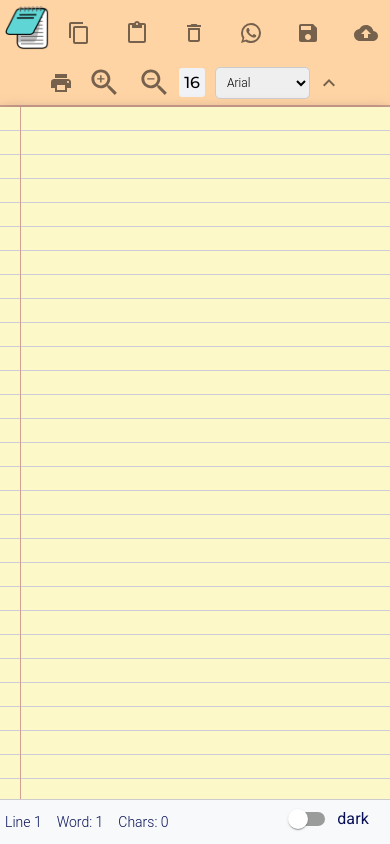
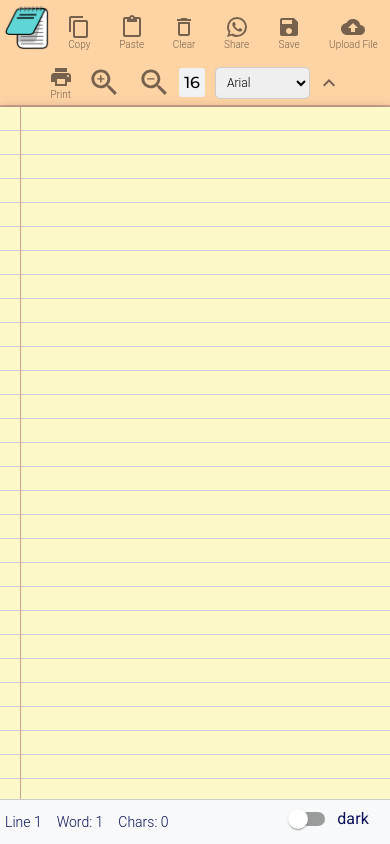
Before and after one commit to abhi9720/text-editor, a React (Create React App) app: page / in a window 390 px wide. Built offline with nearby package versions, Linux system fonts and the light colour scheme.

Commit message:
updating css

```diff
--- a/package.json
+++ b/package.json
@@ -13,7 +13,6 @@
     "react": "^18.2.0",
     "react-dom": "^18.2.0",
     "react-icons": "^4.7.1",
-    "react-pwa-install": "^1.0.12",
     "react-scripts": "5.0.1",
     "socket.io-client": "^4.5.4",
     "web-vitals": "^2.1.4"
--- a/src/App.css
+++ b/src/App.css
@@ -101,7 +101,17 @@ button {
   border: none;
   border-radius: 5px;
   cursor: pointer;
+  display: flex;
+  flex-direction: column;
 
+}
+
+.btntext {
+  font-size: 12px;
+}
+
+.btntexthide {
+  display: none;
 }
 
 label {
@@ -184,6 +194,11 @@ input[type="number"] {
   .fontaction {
     flex: 1;
   }
+
+  .btntext {
+    font-size: 10px;
+  }
+
 }
 
 .counts>div {
@@ -289,6 +304,17 @@ input[type="number"] {
     display: block;
   }
 
+  .notebook-page-white {
+    color: black;
+    background-image: -webkit-linear-gradient(90deg, #0466c8b5 1px, #0466c8b5 1px), linear-gradient(#fff, #fff 23px, #ccd 23px, #ccd 24px, #fff 24px);
+    background-image: linear-gradient(90deg, #0466c8b5 1px, #0466c8b5 1px), linear-gradient(#fff, #fff 23px, #ccd 23px, #ccd 24px, #fff 24px);
+    background-size: 3px 100%, 100% 24px;
+    background-position: 40px top, left 0px;
+    background-repeat: no-repeat, repeat;
+    line-height: 24px !important;
+    background-attachment: local;
+  }
+
 
 
 }
--- a/src/App.js
+++ b/src/App.js
@@ -143,26 +143,29 @@ const TextEditor = () => {
         <div className='actiontbtn'>
           <IconButton onClick={handleCopy} tile="Copy">
             <ContentCopyIcon />
+            <span className={togglenav ? "btntexthide" : "btntext"}>Copy</span>
 
           </IconButton>
-          <IconButton onClick={handlePaste} title="Paste"><ContentPasteIcon />
-
+          <IconButton onClick={handlePaste} title="Paste">
+            <ContentPasteIcon />
+            <span className={togglenav ? "btntexthide" : "btntext"}>Paste </span>
           </IconButton>
           <IconButton onClick={handleClear} title="Clear Screen">
             <DeleteOutlineIcon />
+            <span className={togglenav ? "btntexthide" : "btntext"}>Clear </span>
 
           </IconButton>
           <IconButton onClick={handleShare} title="Share on WhatsApp">
             <WhatsAppIcon />
-
+            <span className={togglenav ? "btntexthide" : "btntext"}>Share </span>
           </IconButton>
           <IconButton onClick={handleDownload} title="Save file">
             <SaveIcon />
-
+            <span className={togglenav ? "btntexthide" : "btntext"}> Save</span>
           </IconButton>
           <IconButton onClick={() => fileInputRef.current.click()} title="Upload File">
             <CloudUploadIcon />
-
+            <span className={togglenav ? "btntexthide" : "btntext"}>Upload File </span>
           </IconButton>
 
           <input type="file" ref={fileInputRef} style={{ display: 'none' }} onChange={handleFileInput} />
@@ -175,9 +178,12 @@ const TextEditor = () => {
 
 
         </div>
-        {togglenav ? <></> : <div className='fontaction'>
+        {togglenav ?
+          <></> :
+          <div className='fontaction'>
             <IconButton onClick={handlePrint}>
               <LocalPrintshopIcon></LocalPrintshopIcon>
+              <span className={togglenav ? "btntexthide" : "btntext"}>Print </span>
             </IconButton>
 
             <IconButton onClick={incrementFontSize} title="incrementFontSize" aria-label="incrementFontSize">
```
Lines whose indentation alone changed are shown as unchanged.
